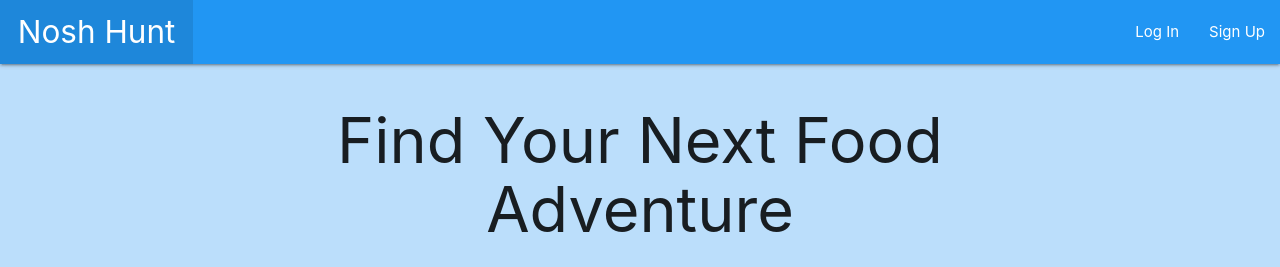
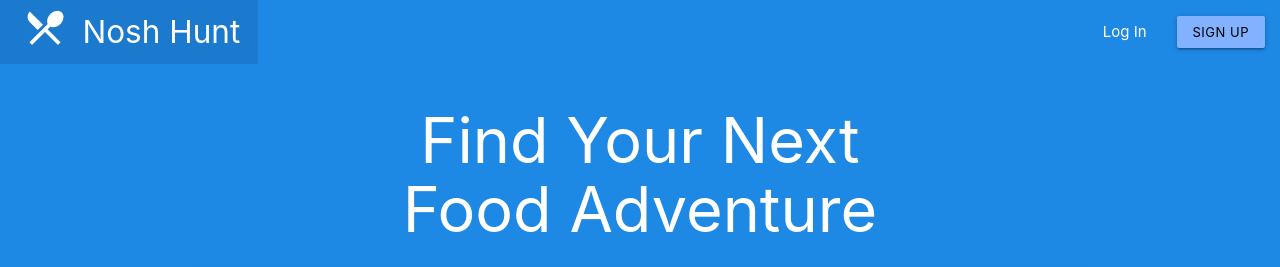
Before and after one commit to Adamtpacz/nosh-hunt, a Django app: page / in a window 1280 px wide. Shown: the top 267 px of the page. Run offline with Django 4.2, Linux system fonts and the light colour scheme.

Commit message:
Add additional styling to logged out home page

```diff
--- a/main_app/static/css/style.css
+++ b/main_app/static/css/style.css
@@ -8,8 +8,8 @@ main {
     flex: 1 0 auto;
 }
 
-a {
-    font-size: 20px;
+.helptext {
+    color: white;
 }
 
 footer.page-footer {
--- a/main_app/templates/base.html
+++ b/main_app/templates/base.html
@@ -8,13 +8,14 @@
     <title>Nosh Hunt</title>
     <link rel="stylesheet" href="https://cdnjs.cloudflare.com/ajax/libs/materialize/1.0.0/css/materialize.min.css">
     <link rel="stylesheet" type="text/css" href="{% static 'css/style.css' %}">
+    <link href="https://fonts.googleapis.com/icon?family=Material+Icons" rel="stylesheet">
     <script src="https://cdnjs.cloudflare.com/ajax/libs/materialize/1.0.0/js/materialize.min.js"></script>
 </head>
-<body class="blue lighten-4">
+<body class="blue darken-1">
     <header class="navbar-fixed">
-        <nav class="blue">
+        <nav class="blue darken-1 z-depth-0">
             <ul>
-                <li><a href="/" class="brand-logo left">&nbsp;&nbsp;Nosh Hunt&nbsp;&nbsp;</a></li>
+                <a href="/" class="brand-logo left"><i class="material-icons" style="font-size: 45px;">&nbsp;&nbsp;restaurant_menu</i>Nosh Hunt&nbsp;&nbsp;</a>
             </ul>
             <ul class="right">
                 {% if user.is_authenticated %}
@@ -24,7 +25,7 @@
                     <li><a href="{% url 'logout' %}">Log Out</a></li>
                 {% else %}
                     <li><a href="{% url 'login' %}">Log In</a></li>
-                    <li><a href="{% url 'signup' %}">Sign Up</a></li>
+                    <li><a href="{% url 'signup' %}" class="btn-small waves-effect black-text blue accent-1">Sign Up</a></li>
                 {% endif %}
             </ul>
         </nav>
--- a/main_app/templates/home.html
+++ b/main_app/templates/home.html
@@ -1,5 +1,10 @@
 {% extends 'base.html' %}
 
 {% block content %}
-<h1 class="center-align">Find Your Next Food Adventure</h1>
+<h1 class="white-text center-align">Find Your Next<br>Food Adventure</h1>
+
+<div class="card large hoverable">
+    <img style="height: 100%; width: 100%;" src="https://i.imgur.com/Ca3moVs.png">
+</div>
+
 {% endblock %}
--- a/main_app/templates/registration/signup.html
+++ b/main_app/templates/registration/signup.html
@@ -1,7 +1,7 @@
 {% extends 'base.html' %}
 {% block content %}
 
-<h1>Sign Up</h1>
+<h1 class="white-text">Sign Up</h1>
 
 <p class="red-text">{{ error_message }}</p>
 
```
